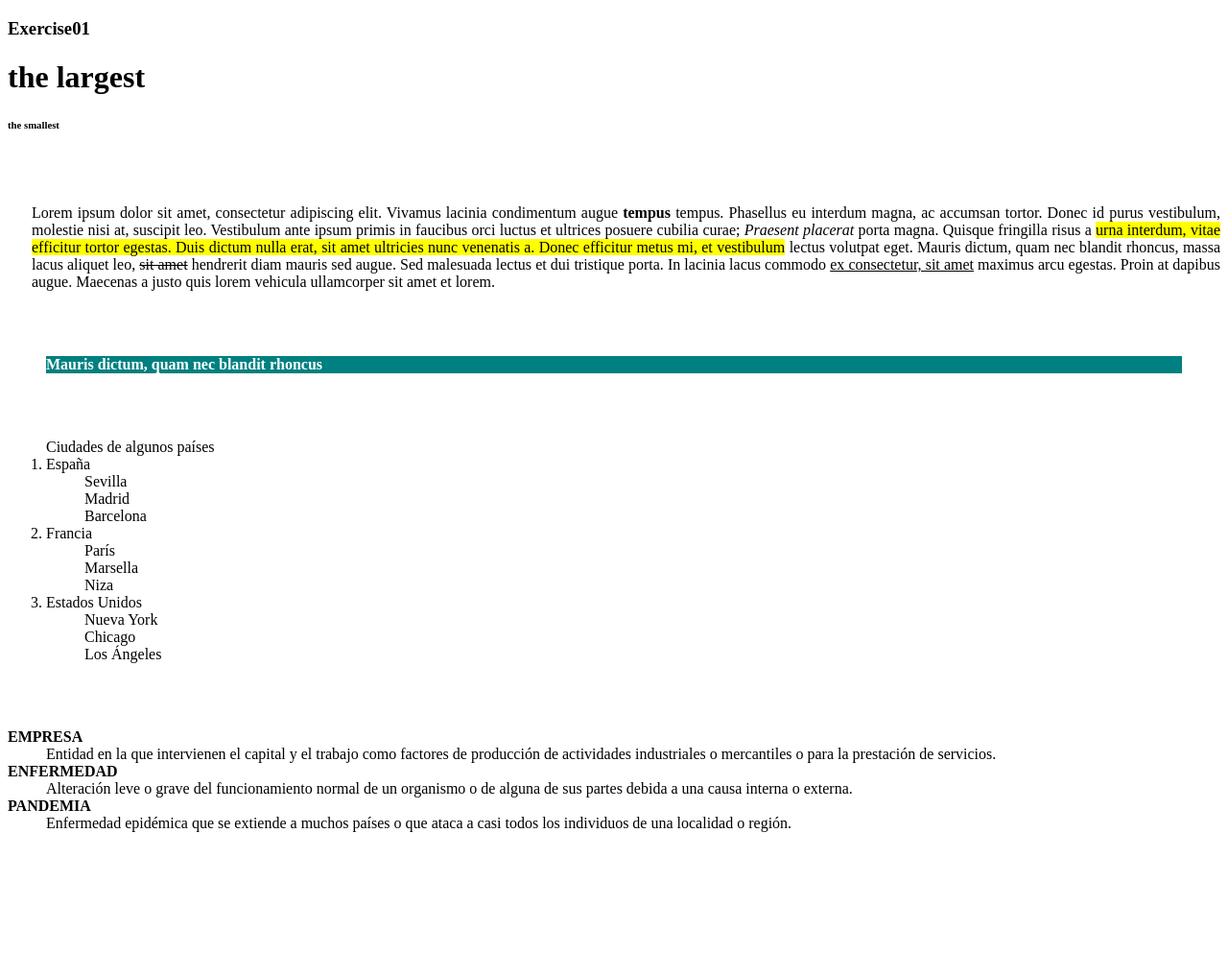
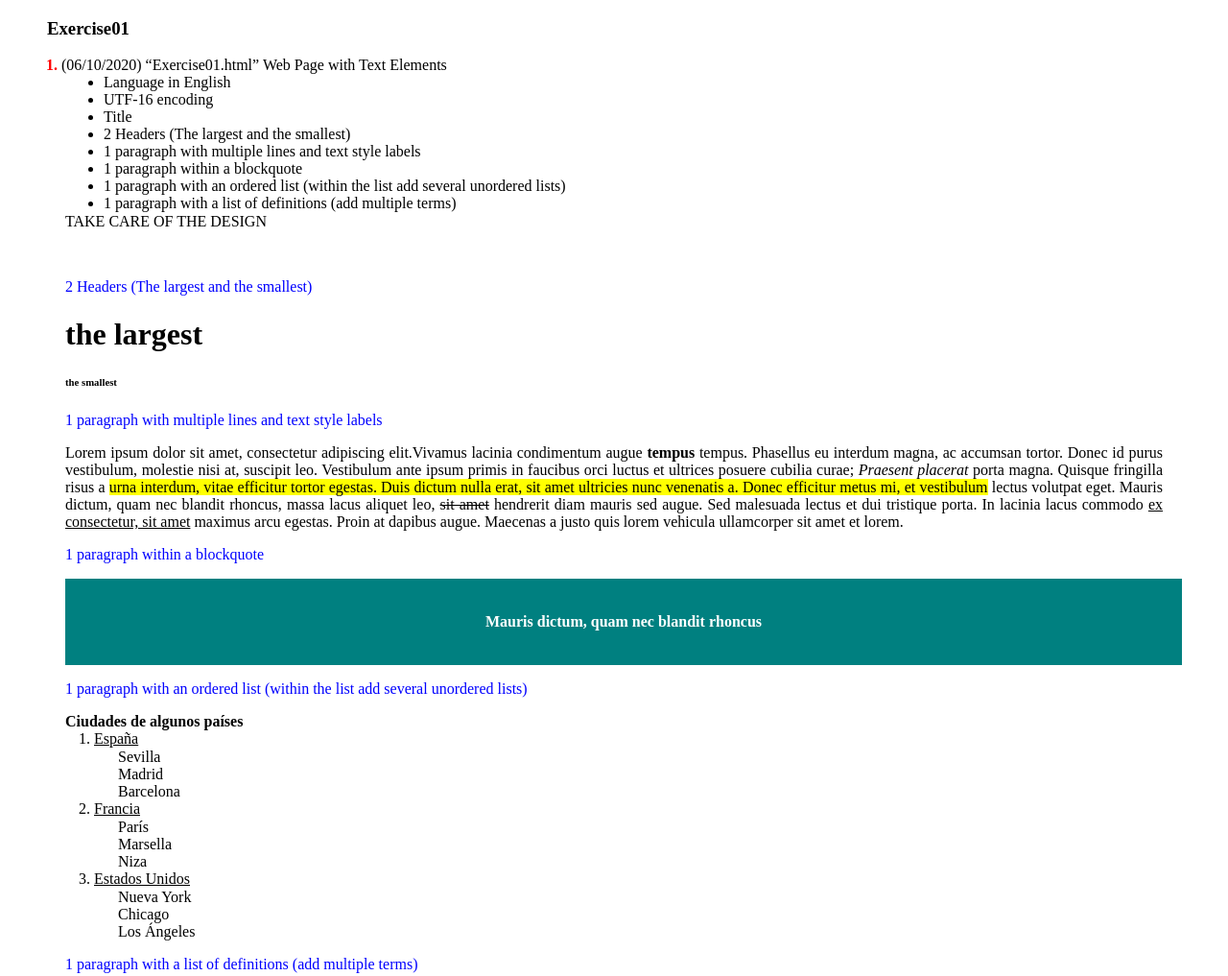
Before and after one commit to juaquitob/LM---1-ASIR, a plain HTML site: page Exercise01.html in a window 1280 px wide. Shown: the top 1017 px of the page at 96% size. Before the commit the page ends 883 px from the top, so only its background shows below. Drawn offline with Linux system fonts and the light colour scheme.

Commit message:
Update Exercise01.html

```diff
--- a/Exercise01.html
+++ b/Exercise01.html
@@ -1,61 +1,73 @@
 <!DOCTYPE html>
+<!--Language in English-->
 <html lang="en">
 <head>
+    <!--UTF-16 encoding-->
     <meta charset="utf-16">
+    <!--Title-->
     <title>Exercise01</title>
 </head>
 <body>
-        <h3>Exercise01</h3>
-        <h1>the largest</h1>
-        <h6>the smallest</h6>
-        <br><br>
-
-            <p style="text-align: justify; margin-left:25px;">Lorem ipsum dolor sit amet, consectetur adipiscing elit.
-            Vivamus lacinia condimentum augue <b>tempus</b> tempus. Phasellus
-            eu interdum magna, ac accumsan tortor. Donec id purus
-            vestibulum, molestie nisi at, suscipit leo. Vestibulum ante
-            ipsum primis in faucibus orci luctus et ultrices posuere
-            cubilia curae; <i>Praesent placerat</i> porta magna. Quisque
-            fringilla risus a <mark>urna interdum, vitae efficitur tortor
-            egestas. Duis dictum nulla erat, sit amet ultricies nunc
-            venenatis a. Donec efficitur metus mi, et vestibulum</mark> lectus
-            volutpat eget. Mauris dictum, quam nec blandit rhoncus,
-            massa lacus aliquet leo, <del>sit amet</del> hendrerit diam mauris sed
-             augue. Sed malesuada lectus et dui tristique porta. In
-             lacinia lacus commodo <u>ex consectetur, sit amet</u> maximus
-             arcu egestas. Proin at dapibus augue. Maecenas a justo
-             quis lorem vehicula ullamcorper sit amet et lorem.</p>
-             <br><br>
-        <blockquote style="background-color: teal;">
-            <p style="color: white; font-weight:bold";> Mauris dictum, quam nec blandit rhoncus</p>
+    <h3 style="margin-left: 41px">Exercise01</h3>
+        <ul>
+            <b style="color:red;">1.</b> (06/10/2020) “Exercise01.html” Web Page with Text Elements
+                <li style="margin-left: 60px">Language in English</li>
+                <li style="margin-left: 60px">UTF-16 encoding</li>
+                <li style="margin-left: 60px">Title</li>
+                <li style="margin-left: 60px">2 Headers (The largest and the smallest)</li>
+                <li style="margin-left: 60px">1 paragraph with multiple lines and text style labels</li>
+                <li style="margin-left: 60px">1 paragraph within a blockquote</li>
+                <li style="margin-left: 60px">1 paragraph with an ordered list (within the list add several unordered lists)</li>
+                <li style="margin-left: 60px">1 paragraph with a list of definitions (add multiple terms)</li>
+        </ul>
+        <p style="margin-left: 60px; margin-top: -15px">TAKE CARE OF THE DESIGN</p>
+        <br>
+        <p style="color:blue; margin-left: 60px;">2 Headers (The largest and the smallest)</p>
+    <!--2 Headers (The largest and the smallest)-->
+    <h1 style="margin-left: 60px">the largest</h1>
+    <h6 style="margin-left: 60px">the smallest</h6>
+    <p style="color:blue; margin-left: 60px;">1 paragraph with multiple lines and text style labels</p>
+    <!--1 paragraph with multiple lines and text style labels-->
+    <p style="text-align: justify; margin-left:60px;margin-right: 60px;">Lorem ipsum dolor sit amet,
+        consectetur adipiscing elit.Vivamus lacinia condimentum augue <b>tempus</b> tempus. Phasellus eu interdum magna, ac accumsan tortor. Donec id purus vestibulum, molestie nisi at, suscipit leo. Vestibulum ante ipsum primis in faucibus orci luctus et ultrices posuere cubilia curae; <i>Praesent placerat</i> porta magna. Quisque fringilla risus a <mark>urna interdum, vitae efficitur tortor egestas. Duis dictum nulla erat, sit amet ultricies nunc venenatis a. Donec efficitur metus mi, et vestibulum</mark> lectus volutpat eget. Mauris dictum, quam nec blandit rhoncus, massa lacus aliquet leo, <del>sit amet</del> hendrerit diam mauris sed augue. Sed malesuada lectus et dui tristique porta. In lacinia lacus commodo <u>ex consectetur, sit amet</u> maximus arcu egestas. Proin at dapibus augue. Maecenas a justo quis lorem vehicula ullamcorper sit amet et lorem.
+    </p>
+    <p style="color:blue; margin-left: 60px;">1 paragraph within a blockquote</p>
+    <!--1 paragraph within a blockquote-->
+    <blockquote style="background-color: teal; margin-left: 60px; padding:20px 20px 20px 20px;">
+        <p style="color: white; font-weight:bold; text-align:center;"> Mauris dictum, quam nec blandit rhoncus</p>
     </blockquote>
-        <br><br>
+    <p style="color:blue; margin-left: 60px;">1 paragraph with an ordered list (within the list add several unordered lists)</p>
+    <!--1 paragraph with an ordered list (within the list add several unordered lists)-->
     <ol>
-            Ciudades de algunos países
-            <li>España
-                <ul>Sevilla</ul>
-                <ul>Madrid</ul>
-                <ul>Barcelona</ul>
+    <b style="margin-left: 20px">Ciudades de algunos países</b>
+        <li style="margin-left: 50px"><p style="margin-top:0px; margin-bottom:-15px;"><u>España</u><p>
+            <ul style="margin-left: -15px;">Sevilla</ul>
+            <ul style="margin-left: -15px;">Madrid</ul>
+            <ul style="margin-left: -15px;">Barcelona</ul>
         </li>
-            <li>Francia
-                <ul>París</ul>
-                <ul>Marsella</ul>
-                <ul>Niza</ul>
+        <li style="margin-left: 50px"><p style="margin-top:0px; margin-bottom:-15px;"><u>Francia</u><p>
+            <ul style="margin-left: -15px;">París</ul>
+            <ul style="margin-left: -15px;">Marsella</ul>
+            <ul style="margin-left: -15px;">Niza</ul>
         </li>
-            <li>Estados Unidos
-                <ul>Nueva York</ul>
-                <ul>Chicago</ul>
-                <ul>Los Ángeles</ul>
+        <li style="margin-left: 50px"><p style="margin-top:0px; margin-bottom:-15px;"><u>Estados Unidos</u><p>
+            <ul style="margin-left: -15px;">Nueva York</ul>
+            <ul style="margin-left: -15px;">Chicago</ul>
+            <ul style="margin-left: -15px;">Los Ángeles</ul>
         </li>
     </ol>
-        <br><br>
+    <p style="color:blue; margin-left: 60px;">1 paragraph with a list of definitions (add multiple terms)</p>
+    <!--1 paragraph with a list of definitions (add multiple terms)-->
     <dl>
-            <dt><b>EMPRESA</b></dt>
-            <dd>Entidad en la que intervienen el capital y el trabajo como factores de producción de actividades industriales o mercantiles o para la prestación de servicios.</dd>
-            <dt><b>ENFERMEDAD</b></dt>
-            <dd>Alteración leve o grave del funcionamiento normal de un organismo o de alguna de sus partes debida a una causa interna o externa.</dd>
-            <dt><b>PANDEMIA</b></dt>
-            <dd>Enfermedad epidémica que se extiende a muchos países o que ataca a casi todos los individuos de una localidad o región.</dd>
+        <dt style="margin-left: 60px; font-weight: bold;">EMPRESA</dt>
+            <dd style="margin-left: 60px;">Entidad en la que intervienen el capital y el trabajo como factores de producción de actividades industriales o mercantiles o para la prestación de servicios.</dd>
+            <br>
+        <dt style="margin-left: 60px; font-weight: bold;">ENFERMEDAD</dt>
+            <dd style="margin-left: 60px;">Alteración leve o grave del
+            funcionamiento normal de un organismo o de alguna de sus partes debida a una causa interna o externa.</dd>
+            <br>
+        <dt style="margin-left: 60px; font-weight: bold;">PANDEMIA</dt>
+            <dd style="margin-left: 60px;">Enfermedad epidémica que se extiende a muchos países o que ataca a casi todos los individuos de una localidad o región.</dd>
     </dl>
     </body>
 </html>
```
Lines whose indentation alone changed are shown as unchanged.
